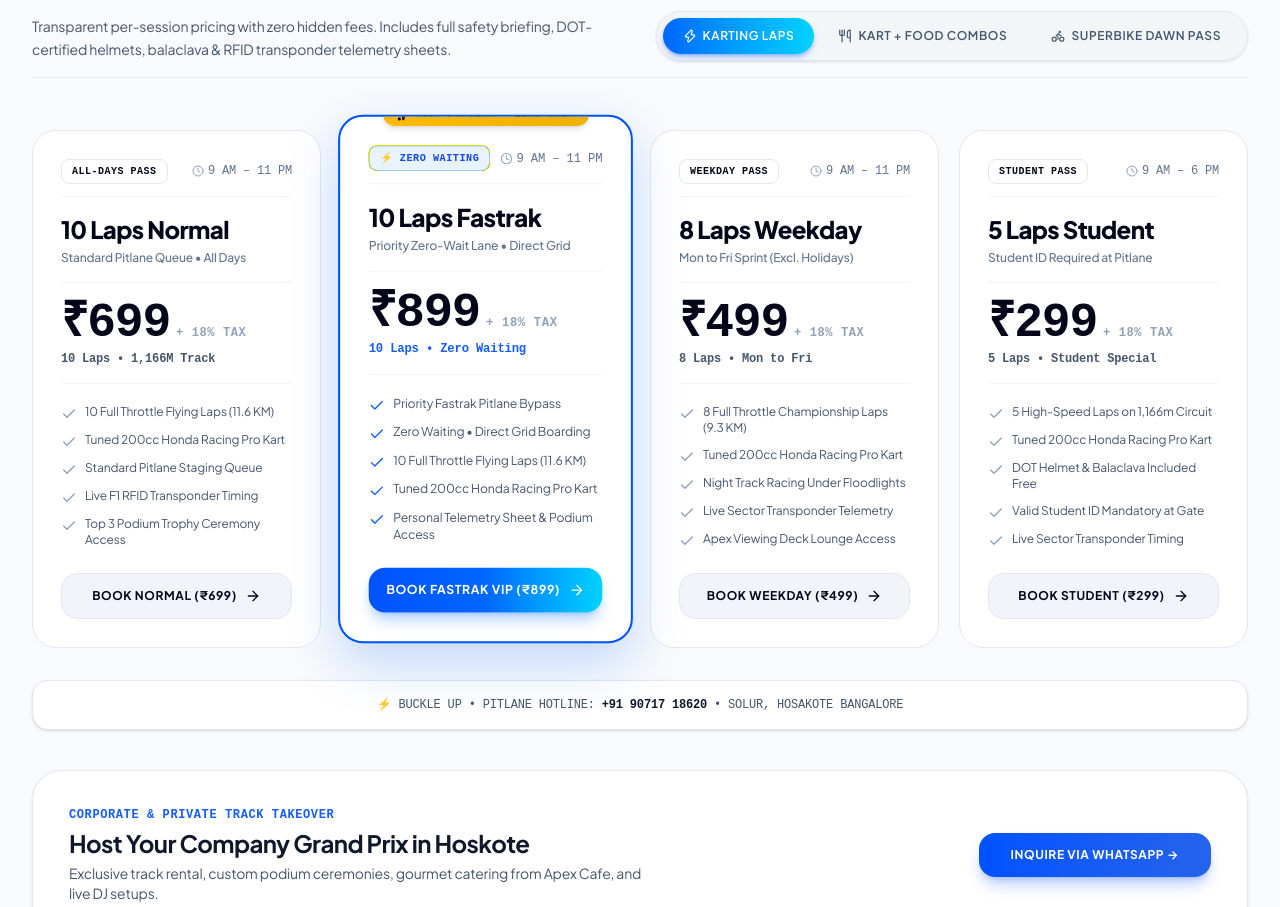
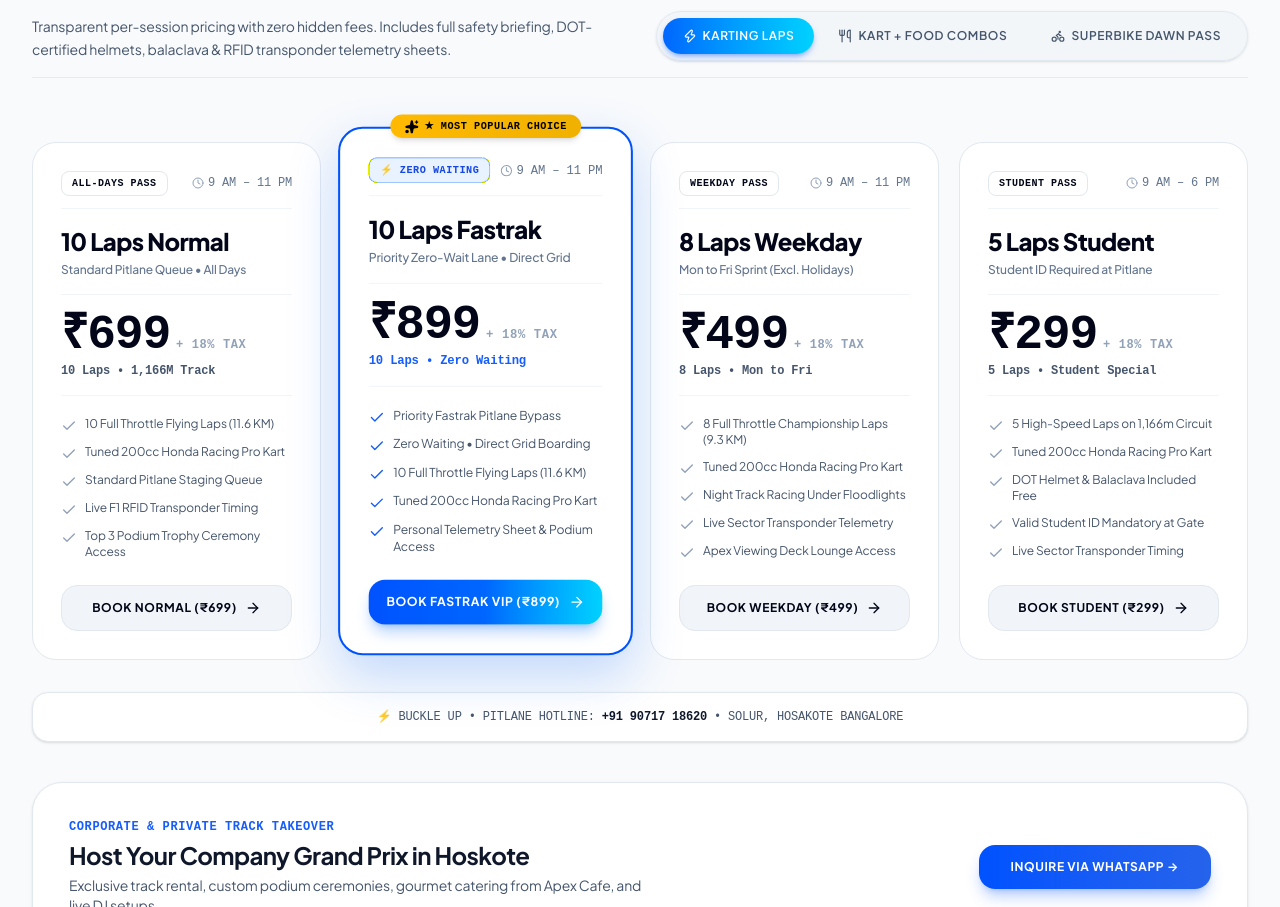
Before and after one commit to patrickabrahamprince/Velocity, a React (Vite) app: page / in a window 1280 px wide. Shown: the part 5079-5986 px from the top of the page. Built offline with nearby package versions, Linux system fonts and the light colour scheme.

Commit message:
fix(pricing): prevent clipping of Fastrak popular badge by removing overflow-hidden and adding top headroom

```diff
--- a/src/components/PricingSection.tsx
+++ b/src/components/PricingSection.tsx
@@ -300,26 +300,26 @@ export const PricingSection: React.FC<PricingSectionProps> = ({ onSelectPlan })
         {/* TAB 1: ALL 4 KARTING OFFERS IN ONE SINGLE ROW WITH DELIGHTFUL HOVER EFFECTS */}
         {activeTab === 'kart-offers' && (
           <div className="space-y-8">
-            <div className="grid grid-cols-1 md:grid-cols-2 lg:grid-cols-4 gap-5 items-stretch pt-3">
+            <div className="grid grid-cols-1 md:grid-cols-2 lg:grid-cols-4 gap-5 items-stretch pt-6">
               {allKartOffers.map((offer) => (
                 <div
                   key={offer.id}
                   onMouseEnter={() => soundFx.playGearShift()}
-                  className={`group cursor-pointer p-6 sm:p-7 rounded-3xl flex flex-col justify-between transition-all duration-300 relative overflow-hidden ${
+                  className={`group cursor-pointer p-6 sm:p-7 rounded-3xl flex flex-col justify-between transition-all duration-300 relative ${
                     offer.popular
                       ? 'bg-white dark:bg-[#0D132A] border-2 border-[#0052FF] dark:border-[#00D2FF] shadow-[0_20px_50px_rgba(0,102,255,0.22)] scale-[1.02] lg:-translate-y-2.5 hover:-translate-y-4 hover:shadow-[0_28px_65px_rgba(0,102,255,0.35)] dark:hover:shadow-[0_28px_65px_rgba(0,210,255,0.35)] z-10 text-slate-950 dark:text-white'
                       : 'bg-white dark:bg-[#0A0E22]/90 border border-slate-200 dark:border-white/10 hover:border-[#0066FF] dark:hover:border-[#00D2FF] hover:-translate-y-2 hover:shadow-[0_20px_45px_rgba(0,102,255,0.12)] dark:hover:shadow-[0_20px_50px_rgba(0,102,255,0.25)] text-slate-950 dark:text-white'
                   }`}
                 >
                   {/* Top Laser/Neon Glow Line on Hover */}
-                  <div className="absolute inset-x-0 top-0 h-[2px] bg-gradient-to-r from-transparent via-[#0066FF] dark:via-[#00D2FF] to-transparent opacity-0 group-hover:opacity-100 transition-opacity duration-300 pointer-events-none" />
+                  <div className="absolute inset-x-8 top-0 h-[2px] rounded-full bg-gradient-to-r from-transparent via-[#0066FF] dark:via-[#00D2FF] to-transparent opacity-0 group-hover:opacity-100 transition-opacity duration-300 pointer-events-none" />
 
                   {/* Floating Most Popular VIP Crown Badge on Fastrak */}
                   {offer.popular && (
                     <div className="absolute -top-3.5 left-1/2 -translate-x-1/2 whitespace-nowrap z-20 transition-transform duration-300 group-hover:scale-105">
                       <span className="px-3.5 py-1 rounded-full bg-gradient-to-r from-amber-400 to-yellow-500 text-black font-extrabold text-[10px] font-mono uppercase tracking-wider shadow-md flex items-center gap-1.5">
-                        <Sparkles className="w-3 h-3 fill-current" />
-                        <span>MOST POPULAR • ZERO WAIT</span>
+                        <Sparkles className="w-3.5 h-3.5 fill-current" />
+                        <span>★ MOST POPULAR CHOICE</span>
                       </span>
                     </div>
                   )}
```
